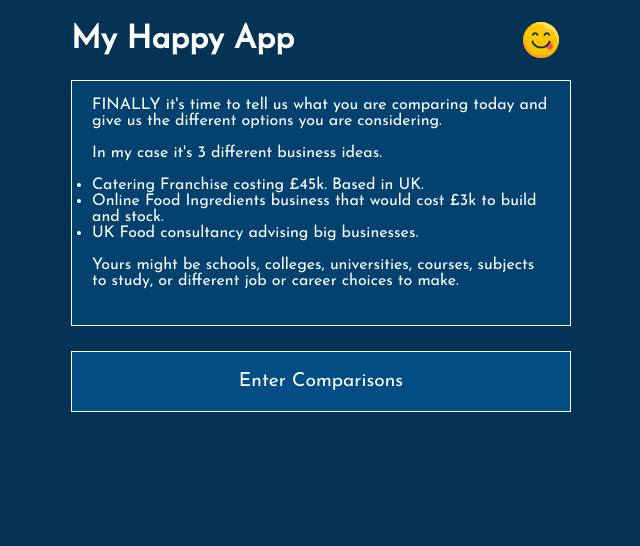
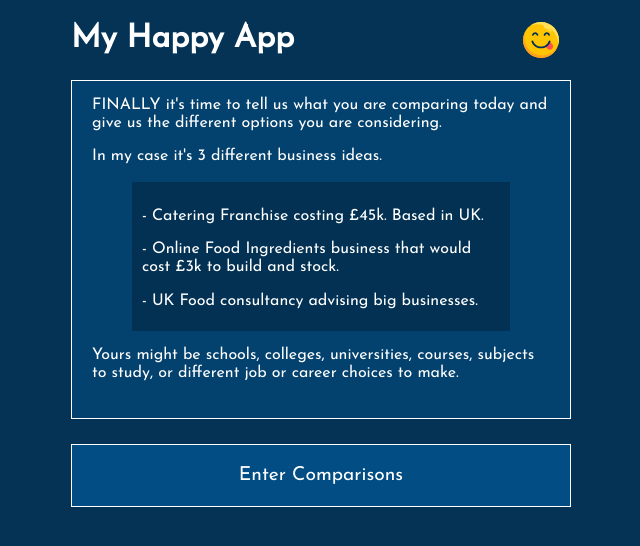
Before and after one commit to WillHoward95/job-helper, a React (Create React App) app: page /jobsonboard in a window 1280 px wide. Shown: the top 546 px of the page, without its empty margins (319-959 px from the left). Built offline with nearby package versions, Linux system fonts and the light colour scheme.

Commit message:
addedd stylings to quotes and included explanation for back to start button

```diff
--- a/src/App.css
+++ b/src/App.css
@@ -6,6 +6,7 @@
   word-break: break-word;
   white-space: normal;
   font-family: "Josefin Sans", sans-serif;
+  line-height: 1.1em;
 }
 
 body {
@@ -182,3 +183,8 @@ html {
   line-break: strict;
   white-space: nowrap;
 }
+
+blockquote {
+  background-color: rgba(0, 0, 0, 0.25);
+  padding: 10px 10px 5px 10px;
+}
--- a/src/components/ConsOnboard.jsx
+++ b/src/components/ConsOnboard.jsx
@@ -27,20 +27,26 @@ const ConsOnboard = () => {
           considered.
         </p>
         <p>
+          <blockquote>
             <em>"The cost to set up a business is more than £10k."</em>
+          </blockquote>
         </p>
         <p>This is my maximum budget, so it scores 10.</p>
         <p>
+          <blockquote>
             <em>
               "I need an income flow within 6 months, anything longer is a
               problem".
             </em>
+          </blockquote>
         </p>
         <p>
           This is pretty important too but not a deal breaker, so it scores a 5.
         </p>
         <p>
+          <blockquote>
             <em>"The business must be based in a city."</em>
+          </blockquote>
         </p>
         <p>Not keen on this but it's only a small issue, so it scores a 2.</p>
       </div>
--- a/src/components/JobsOnboard.jsx
+++ b/src/components/JobsOnboard.jsx
@@ -19,14 +19,14 @@ const JobsOnboard = () => {
           the different options you are considering.
         </p>
         <p>In my case it's 3 different business ideas. </p>
-        <ul>
-          <li>Catering Franchise costing £45k. Based in UK.</li>
-          <li>
-            Online Food Ingredients business that would cost £3k to build and
+        <blockquote>
+          <p>- Catering Franchise costing £45k. Based in UK.</p>
+          <p>
+            - Online Food Ingredients business that would cost £3k to build and
             stock.
-          </li>
-          <li>UK Food consultancy advising big businesses.</li>
-        </ul>
+          </p>
+          <p>- UK Food consultancy advising big businesses.</p>
+        </blockquote>
 
         <p>
           Yours might be schools, colleges, universities, courses, subjects to
--- a/src/components/ProsOnboard.jsx
+++ b/src/components/ProsOnboard.jsx
@@ -56,18 +56,24 @@ const ProsOnboard = () => {
           few things reads like this…
         </p>
         <p>
+          <blockquote>
             <em>
               "I want to be in charge of my diary and what I do on a daily work
               basis."
             </em>
+          </blockquote>
         </p>
         <p>My Score of importance for this is 10. </p>
         <p>
+          <blockquote>
             <em>"I hate wearing a suit, so NOT suited and booted"</em>
+          </blockquote>
         </p>
         <p>My score for this is 6, its important but not a deal breaker. </p>
         <p>
+          <blockquote>
             <em>"To be able to work remotely from a foreign country."</em>
+          </blockquote>
         </p>
         <p>My score for this is 2. It would be nice but it isn’t essential.</p>
         <p>
--- a/src/components/Results.jsx
+++ b/src/components/Results.jsx
@@ -91,7 +91,11 @@ const Results = () => {
             Or you can save your answers, so you can pick up where you left off
             next time you visit the site.
           </p>
-          <p>Or click 'Back to Start' to start again from the beginning.</p>
+          <p>
+            Or click 'Back to Start' to start again from the
+            beginning.&#40;Don't worry, everything you have entered so far will
+            still be there&#x29;
+          </p>
         </div>
         <h1>Results</h1>
         <table className="resultsTable">
```
Lines whose indentation alone changed are shown as unchanged.
